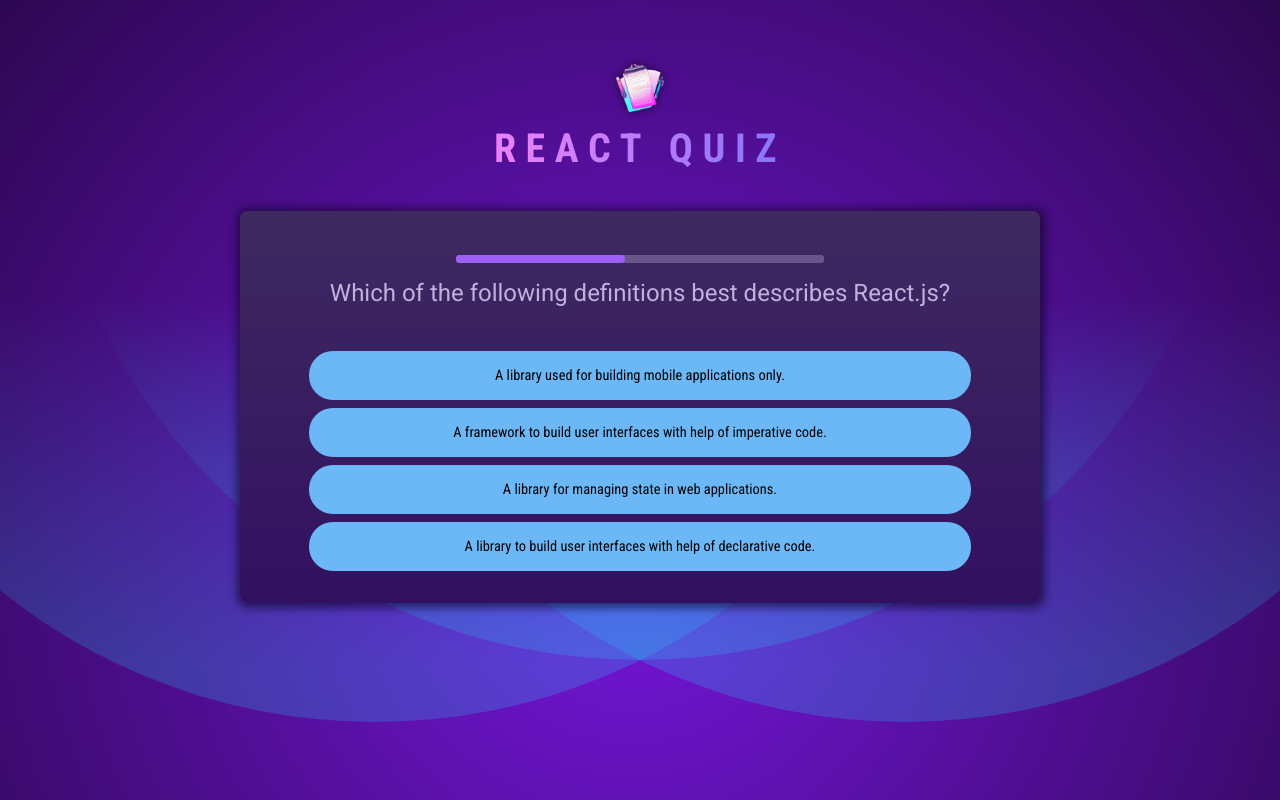
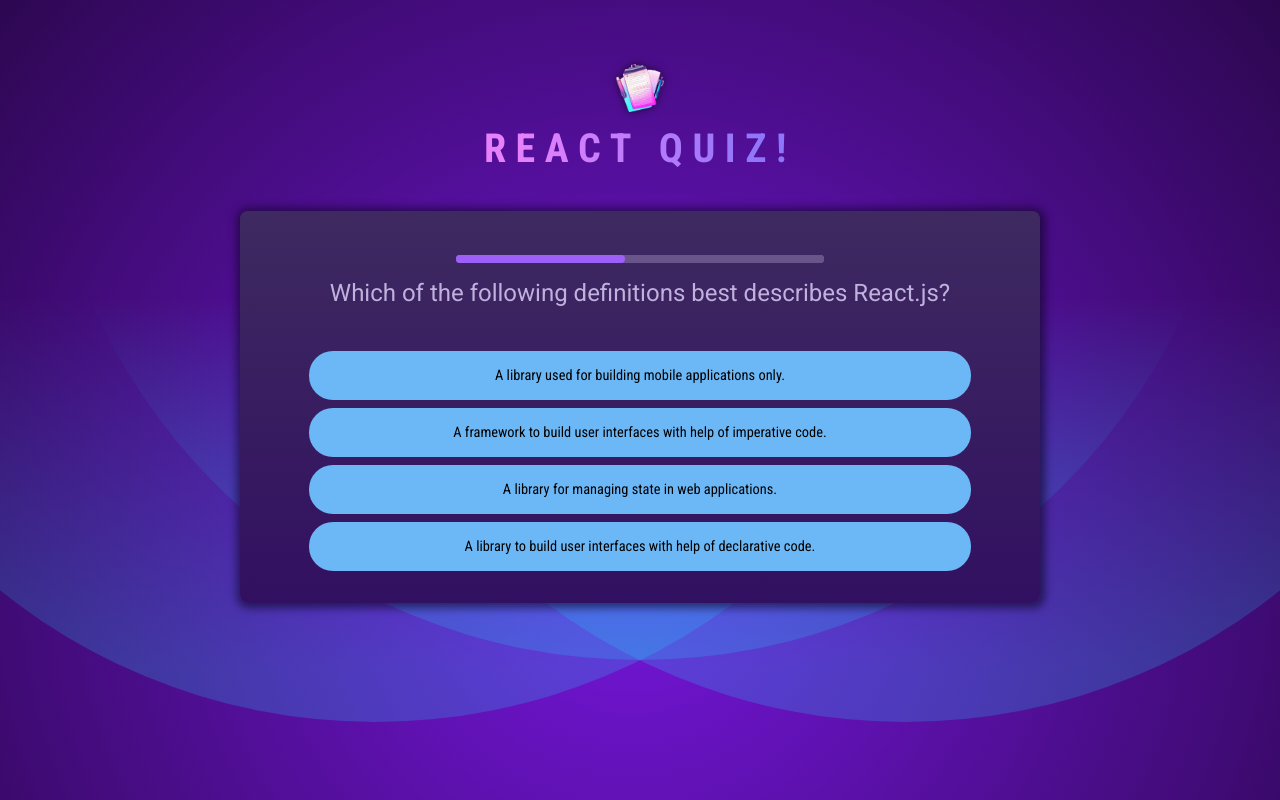
Before and after one commit to Sudarshan0306/Quiz-Project, a React (Vite) app: page / in a window 1280 px wide. Built offline with nearby package versions, Linux system fonts and the light colour scheme.

Commit message:
header changes

```diff
--- a/src/components/Header.jsx
+++ b/src/components/Header.jsx
@@ -5,7 +5,7 @@
   return (
     <header>
       <img src={QuizImage} alt="quiz-logo" />
-      <h1>React Quiz</h1>
+      <h1>React Quiz!</h1>
     </header>
   );
 };
```
